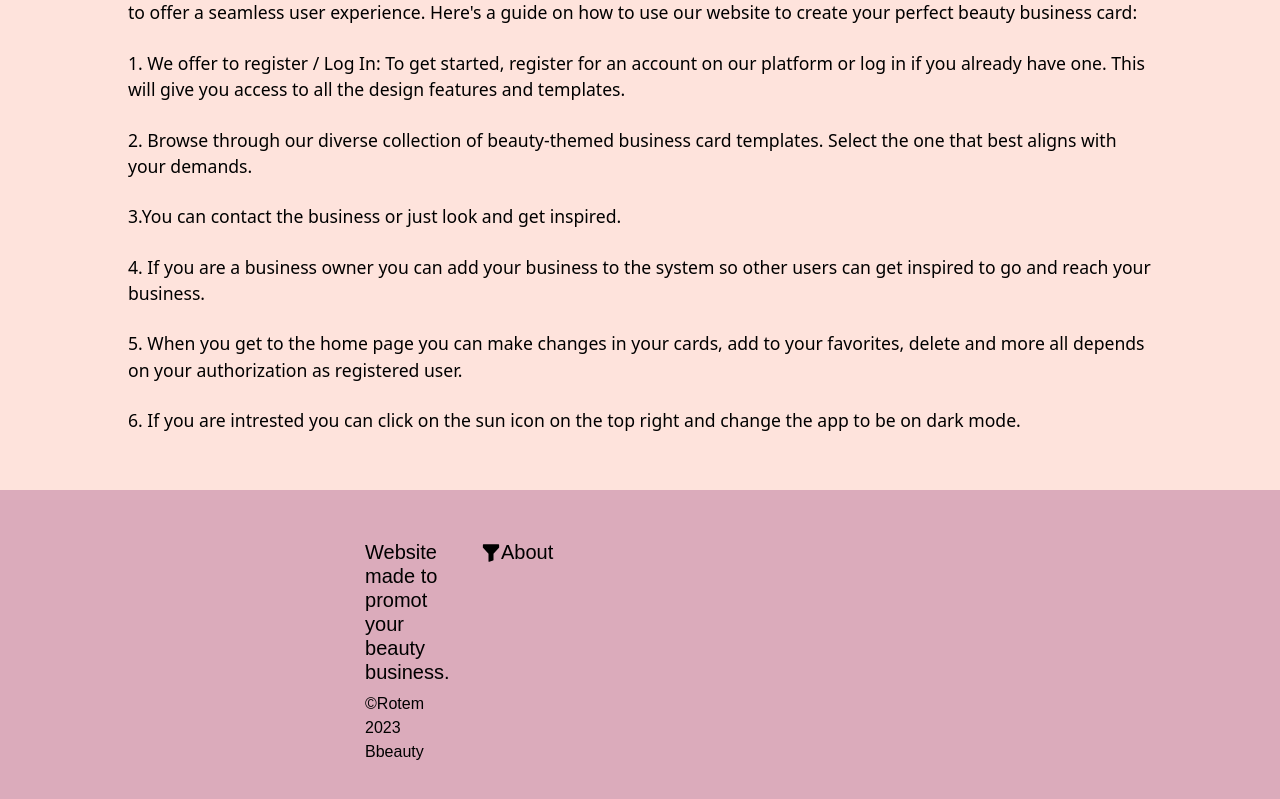
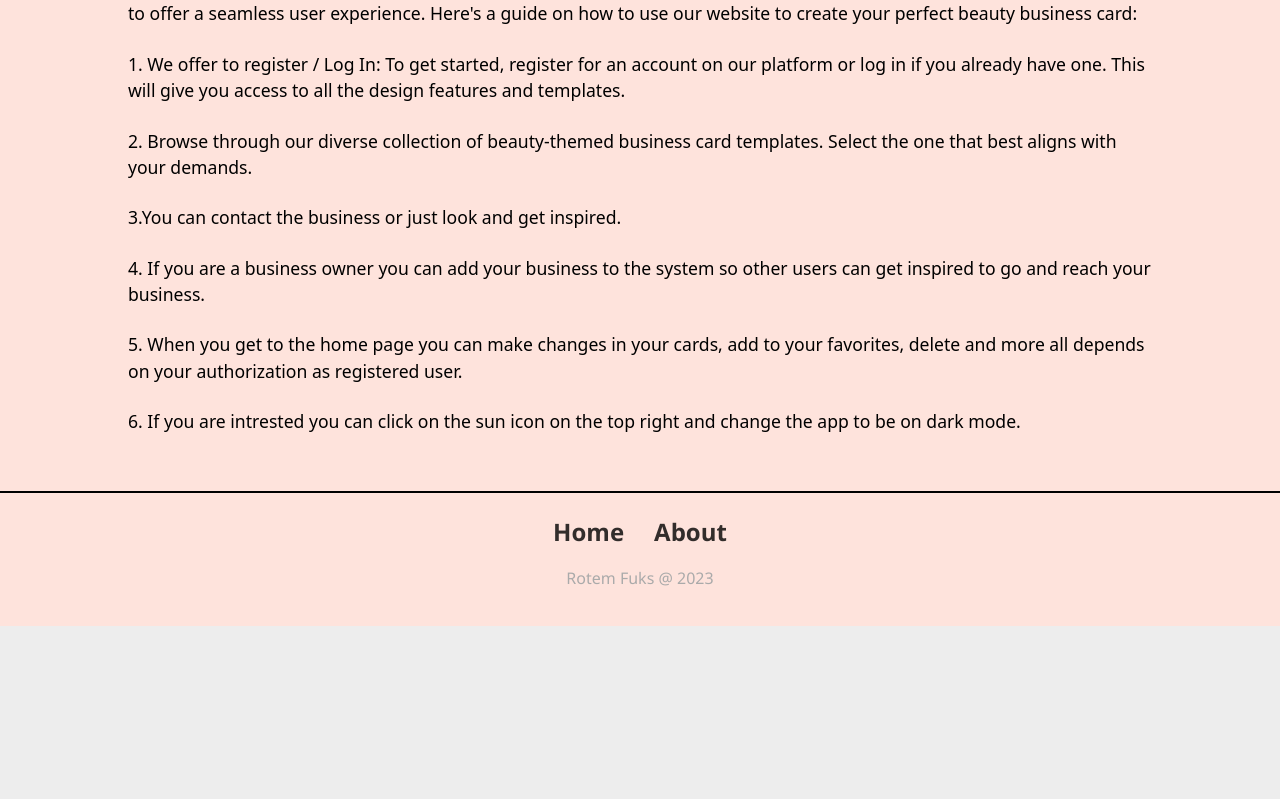
Before and after one commit to rotemfuks/Bbeauty, a React (Create React App) app: page /about in a window 1280 px wide. Shown: the part 397-1196 px from the top of the page. After the commit the page ends 1023 px from the top, so only its background shows below. Built offline with nearby package versions, Linux system fonts and the light colour scheme; data requests are answered from the project's data file.

Commit message:
changed footer and border

```diff
--- a/src/components/Footer.module.scss
+++ b/src/components/Footer.module.scss
@@ -1,125 +1,48 @@
-// .footer {
-//   padding: 20px 0;
-//   //   bottom: 0;
-//   background-color: #dbabbb;
-//   color: black;
-//   width: 100%;
-//   display: flex;
-//   flex-direction: column;
-//   justify-content: center;
-//   align-items: center;
-//   height: 20vh;
-
-//   .footerColumn {
-//     margin-bottom: 20px;
-
-//     h5 {
-//       font-size: 18px;
-//       font-weight: bold;
-//       margin-top: 2.3rem;
-//     }
-//   }
-// }
-
-.logoutInButton {
-  background-color: #d3c3c3;
-  border: black;
-  font-size: 1.2rem;
-  color: palevioletred;
-  margin-right: 2px;
-  margin-top: 2.3rem;
+// new footer
+* {
+  margin: 0;
+  padding: 0;
+  box-sizing: border-box;
 }
 
-.logoutInButton:hover {
-  background-color: palevioletred;
-  color: #d3c3c3;
+body {
+  font-weight: 400;
+  background-color: #ededed;
 }
 
-.containerfooter {
-  background-color: #dbabbb;
-  margin: auto;
-  max-width: 1170px;
+.footer {
+  padding: 20px 0;
+  font-family: "segoe UI";
+  border-top: 2px solid;
 }
-.rowfooter {
-  display: flex;
-  flex-wrap: wrap;
+
+.footer ul {
+  margin-top: 0;
+  padding: 0;
+  list-style: none;
+  font-size: 1.5rem;
+  line-height: 1.6;
+  margin-bottom: 0;
+  text-align: center;
 }
-ul {
-  list-style: none;
-}
-.footer {
-  background-color: #dbabbb;
-  padding: 50px 0;
-  font-family: "Pattaya", sans-serif;
-  display: flex;
-  justify-content: space-between;
-  align-items: center;
-  max-width: 100%;
-}
-.footerCol {
-  width: 20%;
+
+.footer ul li {
+  display: inline-block;
   padding: 0 15px;
 }
 
-.footerCol h4 {
-  font-size: 20px;
-  color: #ffffff;
-  text-transform: capitalize;
-  margin-bottom: 35px;
-  font-weight: 500;
-  position: relative;
+.footer .copyright {
+  margin-top: 15px;
+  text-align: center;
+  font-size: 1rem;
+  color: #aaa;
 }
 
-.footerCol h4::before {
-  content: "";
-  position: absolute;
-  left: 0;
-  bottom: -10px;
-  background-color: #000;
-  height: 2px;
-  box-sizing: border-box;
-  width: 50px;
+.links {
+  color: inherit;
+  text-decoration: none;
+  opacity: 0.8;
 }
-
-.footerCol ul li:not(:last-child) {
-  margin-bottom: 10px;
+.links:hover {
+  opacity: 1;
 }
-
-.footerCol ul li a {
-  font-size: 16px;
-  text-transform: capitalize;
-  color: #ffffff;
-  text-decoration: none;
-  font-weight: 300;
-  color: #f2f2f2;
-  display: block;
-  transition: all 0.3s ease;
-  font-family: "Roboto", sans-serif;
-}
-
-.footerCol ul li a:hover {
-  color: #000;
-  padding-left: 8px;
-}
-
-/* responsive*/
-
-@media (max-width: 767px) {
-  .footerCol {
-    width: 50%;
-    margin-bottom: 30px;
-  }
-}
-
-@media (max-width: 574px) {
-  .footerCol {
-    width: 100%;
-  }
-}
-
-.credit {
-  text-align: center;
-  font-size: 23px;
-  color: white;
-  padding-top: 17px;
-}
--- a/src/components/Footer.tsx
+++ b/src/components/Footer.tsx
@@ -2,11 +2,11 @@ import { FunctionComponent, useContext } from "react";
 import styles from "./Footer.module.scss";
 
 import { LoginContext } from "../context/LoginContext";
-import {
-  BsFillFunnelFill,
-  BsFillHeartFill,
-  BsCardHeading,
-} from "react-icons/bs";
+// import {
+//   BsFillFunnelFill,
+//   BsFillHeartFill,
+//   BsCardHeading,
+// } from "react-icons/bs";
 import { Button } from "react-bootstrap";
 import { Link, useNavigate } from "react-router-dom";
 interface FooterProps {}
@@ -21,119 +21,42 @@ const Footer: FunctionComponent<FooterProps> = () => {
     navigate("/login");
   };
   return (
-    <footer className={styles.footer}>
-      <div className={styles.containerfooter}>
-        <div className={styles.rowfooter}>
-          <div className={styles.footerCol}>
-            <div className={styles.footerColumn}>
-              <h5>Website made to promot your beauty business.</h5>
-              {/* Add your website details and credits here */}
-              <p>©Rotem {new Date().getFullYear()} Bbeauty</p>
-            </div>
-          </div>
-          <div className={styles.footerCol}>
-            <div className={styles.footerColumn}>
-              <Link to={"about"}>
-                <h5>
-                  <BsFillFunnelFill />
+    <section className={styles.footer}>
+      <ul className={styles.list}>
+        <li>
+          <Link to={"/home"} className={styles.links}>
+            Home
+          </Link>
+        </li>
+        {user && (
+          <li>
+            <Link to={"/favorites"} className={styles.links}>
+              Favorites
+            </Link>
+          </li>
+        )}
+
+        <li>
+          <Link to={"/about"} className={styles.links}>
             About
-                </h5>
           </Link>
-              {/* Add your about content here */}
-            </div>
-          </div>
+        </li>
         {user?.isBusiness && (
-            <div className={styles.footerCol}>
-              <div className={styles.footerColumn}>
-                <Link to={"my-cards"}>
-                  <h5>
-                    <BsCardHeading />
-                    My Cards
-                  </h5>
+          <li>
+            <Link to={"/my-cards"} className={styles.links}>
+              My cards
             </Link>
-                {/* Add your my cards content here */}
-              </div>
-            </div>
+          </li>
         )}
+
         {user && (
-            <div className={styles.footerCol}>
-              <div className={styles.footerColumn}>
-                <Link to={"favorites"}>
-                  <h5>
-                    <BsFillHeartFill /> Favorites
-                  </h5>
-                </Link>
-                {/* Add your favorites content here */}
-              </div>
-            </div>
+          <li>
+            <Button onClick={onLogoutClick}> log out</Button>
+          </li>
         )}
-          <div className={styles.footerCol}>
-            {user && (
-              <Button className={styles.logoutInButton} onClick={onLogoutClick}>
-                Log Out
-              </Button>
-            )}
-          </div>
-        </div>
-      </div>
-    </footer>
-    // <footer className={styles.footer}>
-    //   <Container>
-    //     <Row>
-    //       <Col lg={3} md={6} sm={12}>
-    //         <div className={styles.footerColumn}>
-    //           <h5>Website made to promot your beauty business.</h5>
-    //           {/* Add your website details and credits here */}
-    //           <p>©Rotem {new Date().getFullYear()} Bbeauty</p>
-    //         </div>
-    //       </Col>
-    //       <Col lg={2} md={6} sm={6}>
-    //         <div className={styles.footerColumn}>
-    //           <Link to={"about"}>
-    //             <h5>
-    //               <BsFillFunnelFill />
-    //               About
-    //             </h5>
-    //           </Link>
-    //           {/* Add your about content here */}
-    //         </div>
-    //       </Col>
-    //       {user?.isBusiness && (
-    //
-    //           <div className={styles.footerColumn}>
-    //             <Link to={"my-cards"}>
-    //               <h5>
-    //                 <BsCardHeading />
-    //                 My Cards
-    //               </h5>
-    //             </Link>
-    //             {/* Add your my cards content here */}
-    //           </div>
-    //
-    //       )}
-    //       {user && (
-    //
-    //           <div className={styles.footerColumn}>
-    //             <Link to={"favorites"}>
-    //               <h5>
-    //                 <BsFillHeartFill /> Favorites
-    //               </h5>
-    //             </Link>
-    //             {/* Add your favorites content here */}
-    //           </div>
-    //
-    //       )}
-
-    //       {user && (
-    //         <Col lg={3} md={6} sm={6}>
-    //           <Button className={styles.logoutInButton} onClick={onLogoutClick}>
-    //             Log Out
-    //           </Button>
-    //         </Col>
-    //       )}
-    //     </Row>
-    //   </Container>
-    // </footer>
+      </ul>
+      <p className={styles.copyright}>Rotem Fuks @ 2023</p>
+    </section>
   );
 };
 
--- a/src/components/Navigation.module.scss
+++ b/src/components/Navigation.module.scss
@@ -3,7 +3,7 @@
   justify-content: space-between;
   align-items: center;
   padding: 0.5rem 1rem;
-  border-bottom: 1px solid;
+  border-bottom: 2px solid;
 
   .links {
     display: flex;
--- a/src/components/Navigation.tsx
+++ b/src/components/Navigation.tsx
@@ -30,24 +30,36 @@ export function Navigation() {
 
       <Navbar.Collapse>
         <Nav className="mr-auto">
-          <Nav.Link as={NavLink} to="/about">
+          <Nav.Link as={NavLink} to="/about" style={{ fontSize: "1.3rem" }}>
             About
           </Nav.Link>
 
           {user && (
             <>
-              <Nav.Link as={NavLink} to="/favorites">
+              <Nav.Link
+                as={NavLink}
+                to="/favorites"
+                style={{ fontSize: "1.1rem" }}
+              >
                 Favorites
               </Nav.Link>
 
               {user.isBusiness && (
-                <Nav.Link as={NavLink} to="/my-cards">
+                <Nav.Link
+                  as={NavLink}
+                  to="/my-cards"
+                  style={{ fontSize: "1.1rem" }}
+                >
                   My Cards
                 </Nav.Link>
               )}
 
               {user.isAdmin && (
-                <Nav.Link as={NavLink} to="/sandbox">
+                <Nav.Link
+                  as={NavLink}
+                  to="/sandbox"
+                  style={{ fontSize: "1.1rem" }}
+                >
                   Sandbox
                 </Nav.Link>
               )}
@@ -58,10 +70,14 @@ export function Navigation() {
         <div className={styles.actions}>
           {!user ? (
             <>
-              <Nav.Link as={NavLink} to="/login">
+              <Nav.Link as={NavLink} to="/login" style={{ fontSize: "1.1rem" }}>
                 Login
               </Nav.Link>
-              <Nav.Link as={NavLink} to="/register">
+              <Nav.Link
+                as={NavLink}
+                to="/register"
+                style={{ fontSize: "1.1rem" }}
+              >
                 Register
               </Nav.Link>
             </>
```
Lines whose indentation alone changed are shown as unchanged.
